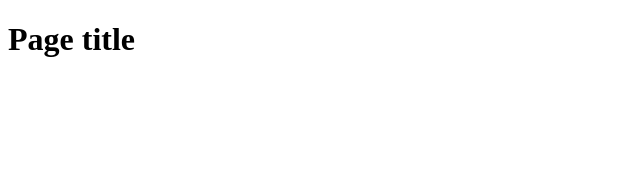
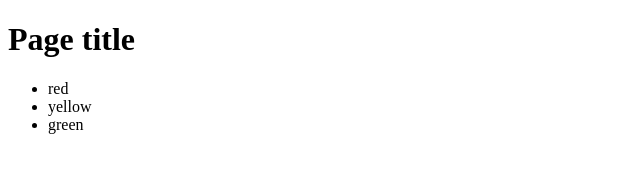
Before and after one commit to YevaMonul/project, a plain HTML site: page index.html in a window 1280 px wide. Shown: the whole page, without its empty margins (0-640 px from the left). Drawn offline with Linux system fonts and the light colour scheme.

Commit message:
add ls for colors

```diff
--- a/index.html
+++ b/index.html
@@ -7,5 +7,10 @@
 </head>
 <body>
     <h1>Page title</h1>
+    <ul>
+      <li>red</li>
+      <li>yellow</li>
+      <li>green</li>
+    </ul>
 </body>
 </html>
```
